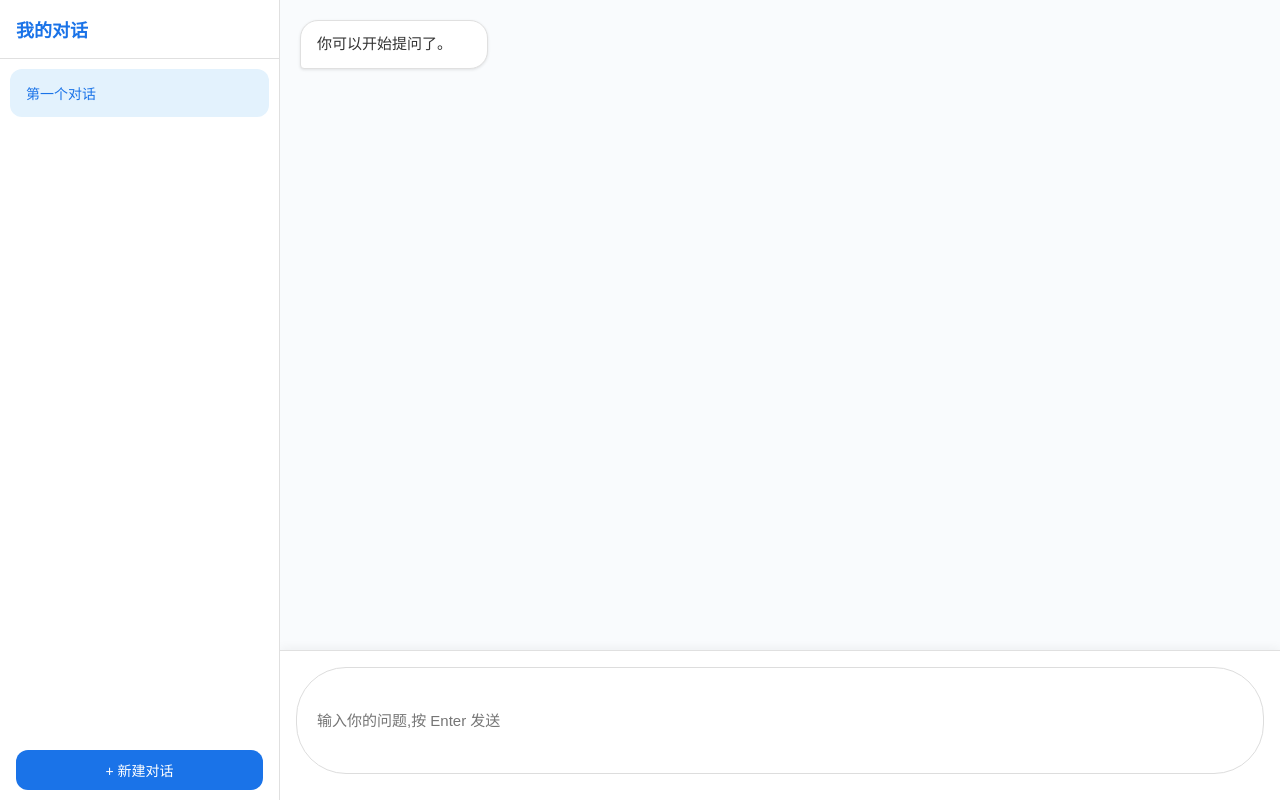
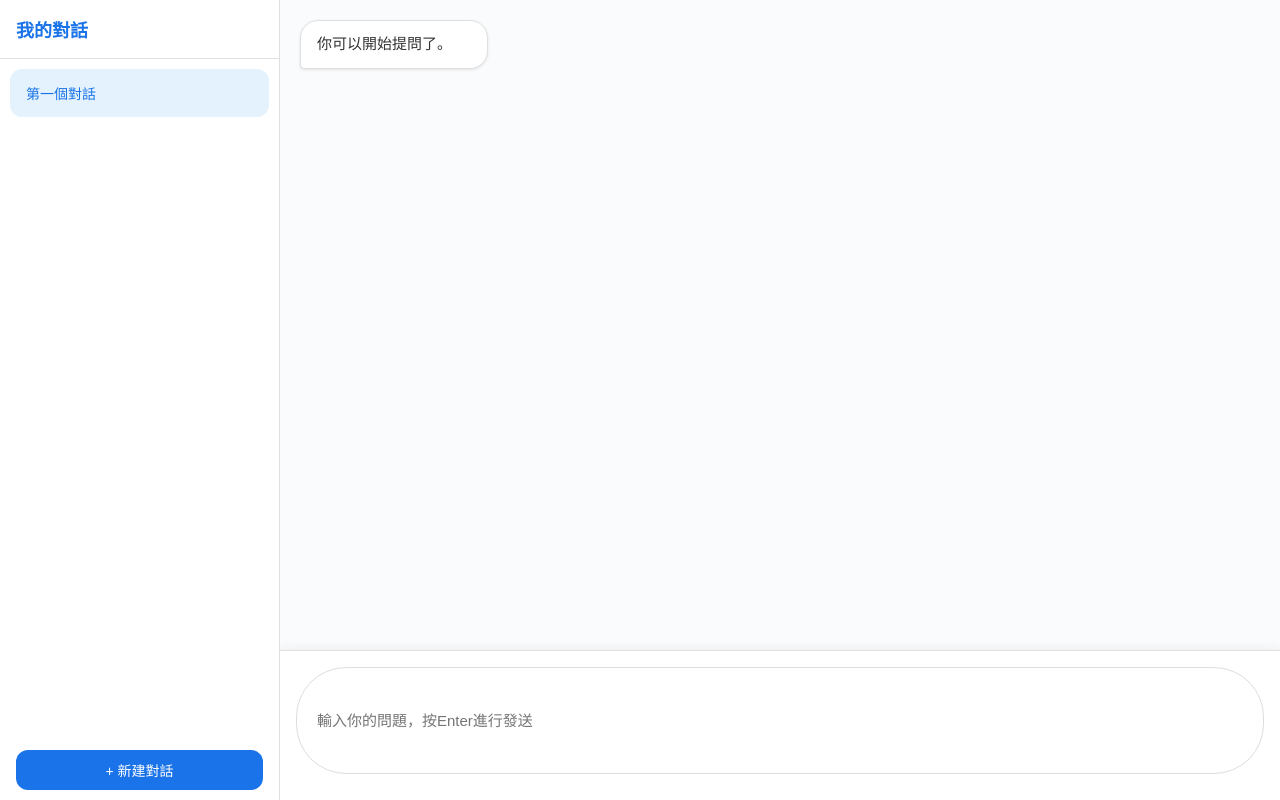
Before and after one commit to qscvvcg/mcp, a FastAPI app: page / in a window 1280 px wide; the page is wider, and only the part inside the window is pictured. Run offline with FastAPI, Linux system fonts and the light colour scheme.

Commit message:
修改字体为繁体字

```diff
--- a/templates/chat.html
+++ b/templates/chat.html
@@ -271,12 +271,12 @@
   <!-- 左侧会话栏 -->
   <div class="sidebar">
     <div class="sidebar-header">
-      我的对话
+      我的對話
     </div>
     <div class="conversation-list" id="conversation-list">
       <!-- 动态插入对话 -->
     </div>
-    <button class="new-chat-btn" onclick="createNewChat()">+ 新建对话</button>
+    <button class="new-chat-btn" onclick="createNewChat()">+ 新建對話</button>
   </div>
 
   <!-- 主内容区 -->
@@ -290,7 +290,7 @@
       </div>
       <!-- 固定输入框 -->
       <div class="input-area">
-        <input type="text" id="user-input" placeholder="输入你的问题,按 Enter 发送" />
+        <input type="text" id="user-input" placeholder="輸入你的問題，按Enter進行發送" />
         <span class="send-icon" onclick="sendMessage()">&#x27A4;</span>
         <div class="input-controls"></div>
       </div>
@@ -307,7 +307,7 @@
   if (conversations.length === 0) {
     const firstChat = {
       id: Date.now(),
-      title: "第一个对话",
+      title: "第一個對話",
       messages: []
     };
     conversations.push(firstChat);
@@ -379,7 +379,7 @@
     chatBox.innerHTML = '';
 
     if (chat.messages.length === 0) {
-      addMessage('bot', '你可以开始提问了。');
+      addMessage('bot', '你可以開始提問了。');
     } else {
       chat.messages.forEach((msg, index) => {
         addMessage(msg.sender, msg.text, index);
@@ -394,7 +394,7 @@
     const id = Date.now();
     const newChat = {
       id,
-      title: `新对话`,
+      title: `新對話`,
       messages: []
     };
     conversations.push(newChat);
@@ -405,7 +405,7 @@
   // 删除整个对话
   function deleteConversation(chatId) {
     if (conversations.length <= 1) {
-      alert('至少保留一个对话！');
+      alert('至少保留一個對話！');
       return;
     }
 
@@ -435,7 +435,7 @@
     chat.messages.push({ sender: 'user', text: message });
 
     // 首次提问时更新标题
-    if (chat.title.includes("新对话")) {
+    if (chat.title.includes("新對話")) {
       chat.title = message.length > 12 ? message.substring(0, 12) + '...' : message;
       initConversations();
     }
```
